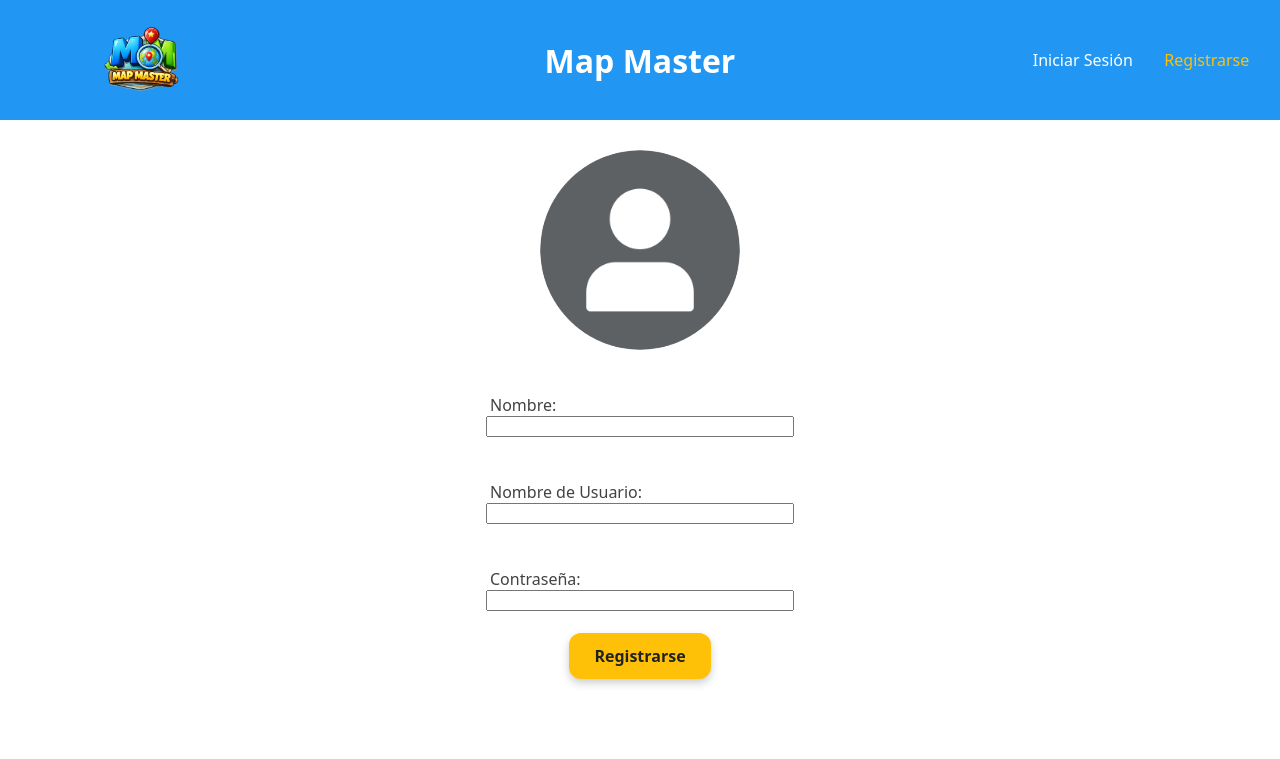
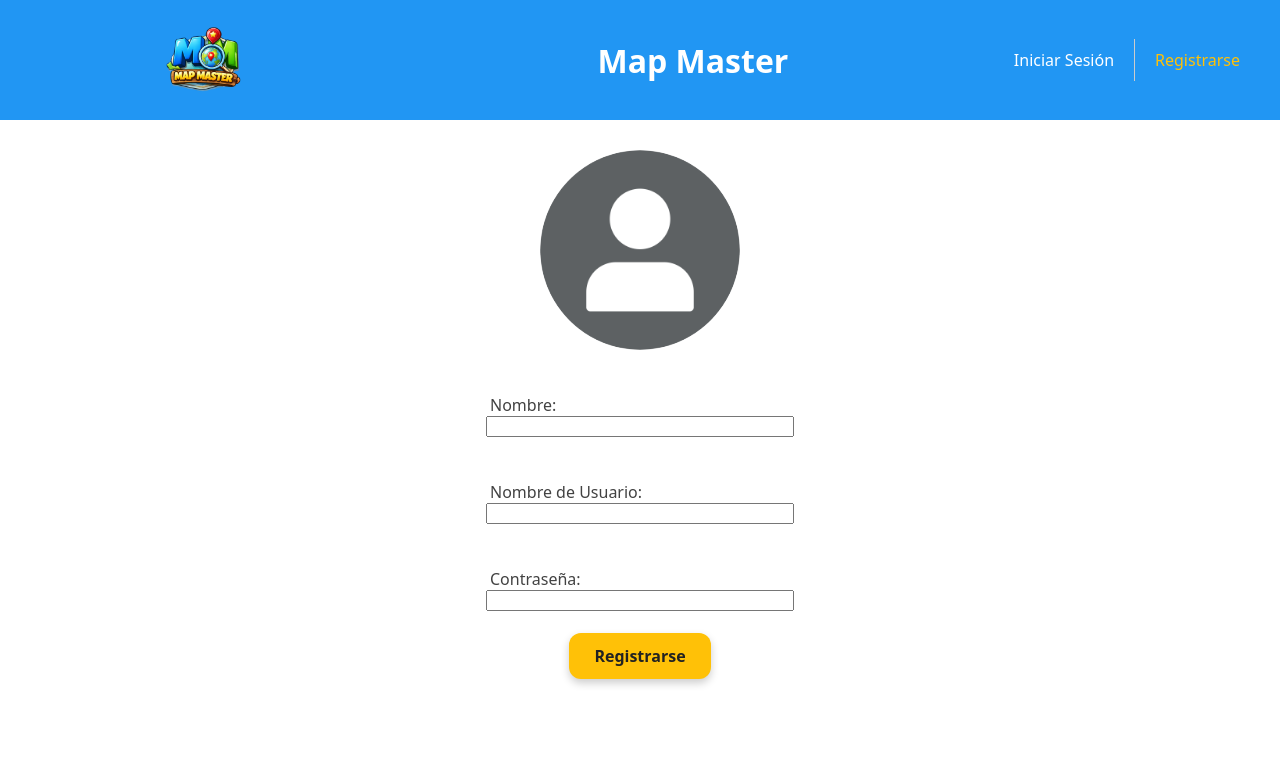
Before and after one commit to Monzoon05/Reto2_ErikAner, a PHP site: page /HTML/registro.html in a window 1280 px wide. Shown: the top 759 px of the page. Run offline with PHP 8.4, Linux system fonts and the light colour scheme.

Commit message:
Actualizar header con navegador bien hecho

```diff
--- a/CSS/estilo1.css
+++ b/CSS/estilo1.css
@@ -37,19 +37,52 @@ header {
     padding: 20px;
     background-color: #2196F3; /* Azul principal */
     color: #fff;
+    flex-wrap: wrap;
 }
 
-#cajaInicio, #cajaLogo{
-    width: 20%;
+#cajaLogo{
     height: fit-content;
     display: flex;
     flex-wrap: wrap;
     flex-direction: row;
     justify-content: space-around;
+    align-items: left;
 }
 
-.enlaceInicio{
-    margin-left: 10px;
+#titulo{
+    white-space: nowrap;
+}
+
+#cajaLogo, #cajaInicio{
+    width: 30%;
+}
+
+#cajaInicio {
+    display: flex;          /* Alinea los hijos en horizontal */
+    align-items: center;    /* Centra los elementos verticalmente */
+    gap: 0;                 /* Sin espacio entre "celdas" si quieres que peguen */
+    width: fit-content;     /* El nav solo ocupa lo que miden los textos */
+}
+
+.enlaceInicio {
+    display: block;
+    padding: 10px 20px;     /* Relleno para que parezcan celdas */
+    text-decoration: none;
+    color: white;           /* Cambia según tu fondo */
+    border-right: 1px solid #ccc; /* Línea divisoria entre "celdas" */
+    white-space: nowrap;
+}
+
+/* Quitamos el borde al último elemento para que se vea limpio */
+.enlaceInicio:last-child {
+    border-right: none;
+}
+
+
+
+/* Efecto visual al pasar el ratón por la "celda" */
+.enlaceInicio:hover {
+    background-color: rgba(255, 255, 255, 0.1);
 }
 
 #cajaPerfil{
@@ -145,3 +178,22 @@ footer {
     transform: translateY(1px);
     box-shadow: 0 3px 6px rgba(0,0,0,0.2);
 }
+
+/*Que a partir de 750px el titulo no aparezca y pase de flex-direction pase de row a column.*/
+
+@media (max-width: 750px) {
+    header {
+    display: flex;
+    flex-direction: column;
+    justify-content: space-between;
+    align-items: center;
+    padding: 20px;
+    background-color: #2196F3; /* Azul principal */
+    color: #fff;
+    flex-wrap: wrap;
+}
+
+#titulo{
+    display: none;
+}
+}
--- /dev/null
+++ b/CSS/estiloInicioSesion.css
@@ -0,0 +1,3 @@
+.enlaceInicio {
+    color: #FFC107;
+}
--- /dev/null
+++ b/CSS/estiloRegistros.css
@@ -0,0 +1,3 @@
+.registro {
+    color: #FFC107;
+}
--- a/HTML/registro.html
+++ b/HTML/registro.html
@@ -4,24 +4,21 @@
         <meta charset="UTF-8">
         <title>Mi Perfil</title>
         <link rel="stylesheet" href="/CSS/estilo1.css">
+        <link rel="stylesheet" href="/CSS/estiloRegistros.css">
     </head>
     <body>
         <div class="contenedorPrincipal">
             <header>
                 <div id="cajaLogo">
-                    <img src="../IMAGENES/mm.png" id="imgLogo" alt="perfil">
+                    <a href="../index.html"><img src="../IMAGENES/mm.png" id="imgLogo" alt="perfil"></a>
                 </div>
                 <div id="titulo">
                     <h1>Map Master</h1>
                 </div>
-                <div id="cajaInicio">
-                    <div class="enlaceInicio">
-                        <p>Iniciar Sesión</p>
-                    </div>
-                    <div class="enlaceInicio">
-                        <p style="color: #FFC107;">Registrarse</p>
-                    </div>
-                </div>
+                <nav id="cajaInicio">
+                    <a href="#" class="enlaceInicio">Iniciar Sesión</a>
+                    <a href="#" class="enlaceInicio registro">Registrarse</a>
+                </nav>
             </header>
             <article>
                 <div id="cajaPerfil">
```
Also changed, not shown: index.html (+5 -9 lines).
